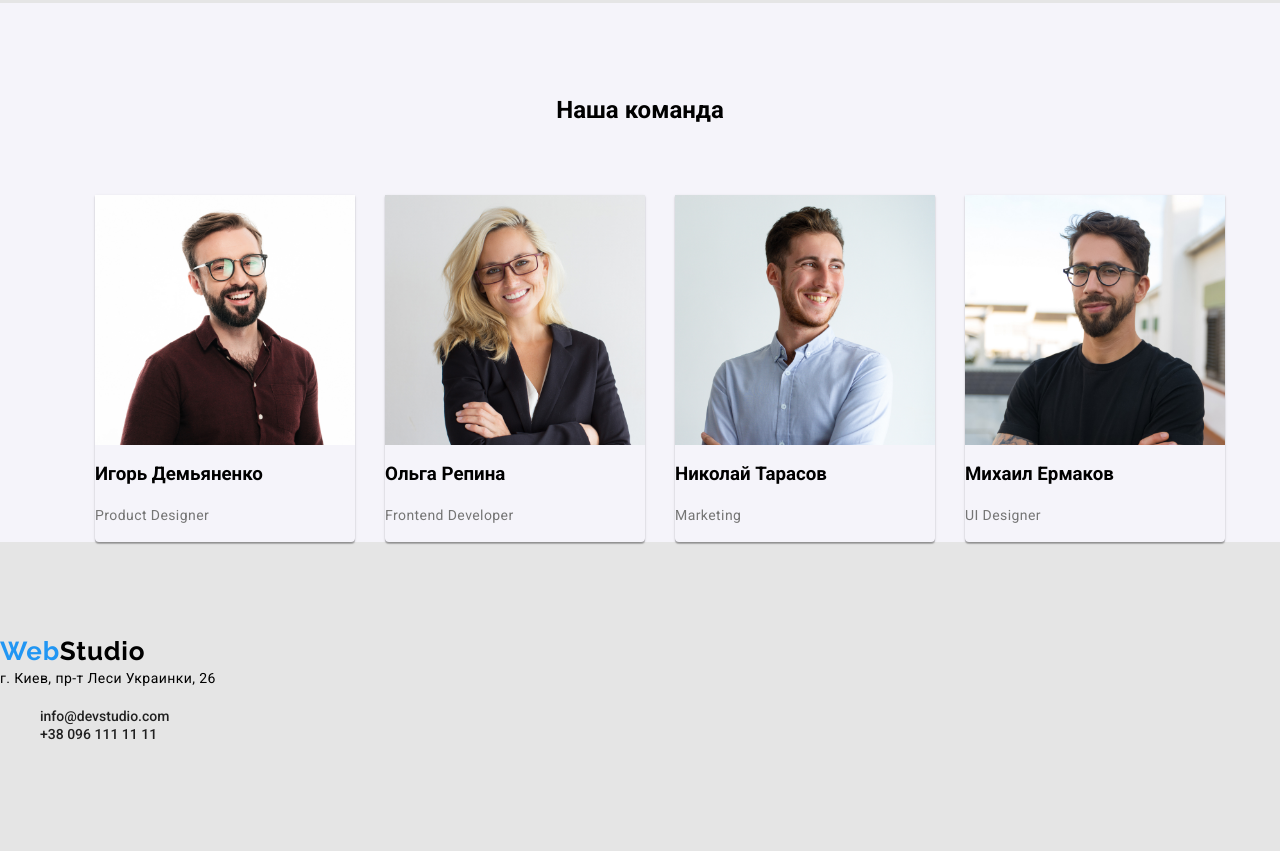
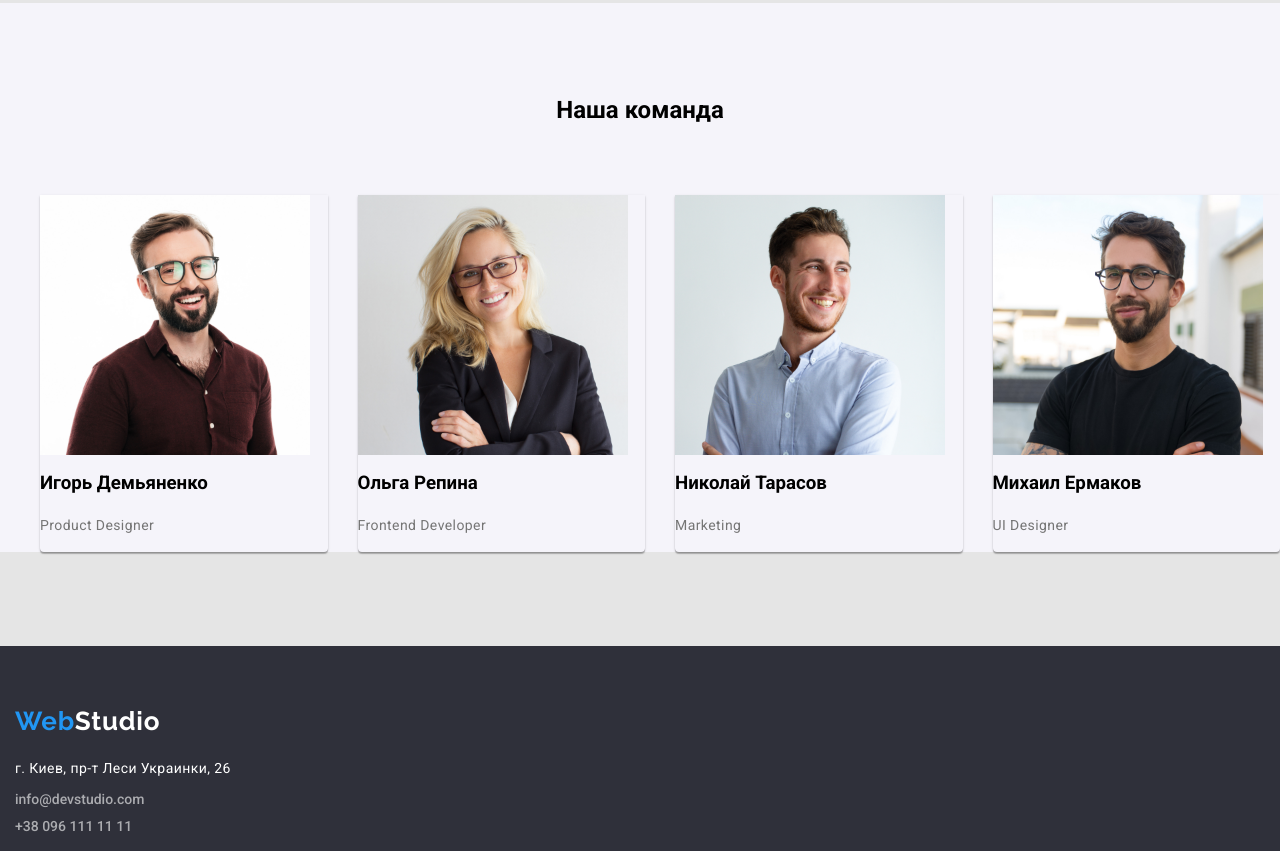
Before and after one commit to danielnedefo/goit-markup-hw-08, a plain HTML site: page index.html in a window 1280 px wide. Shown: the part 1621-2472 px from the top of the page. Before the commit the page ends 2381 px from the top, so only its background shows below. Drawn offline with nearby package versions, Linux system fonts and the light colour scheme.

Commit message:
first
1 страницу доверстал

```diff
--- a/css/styles.css
+++ b/css/styles.css
@@ -52,6 +52,7 @@ font-weight: normal;
 font-size: 14px;
 line-height: 1.71;
 letter-spacing: 0.03em;
+color: white;
 }
 .description-text{
 font-family: Roboto;
@@ -296,5 +297,40 @@ text-indent: 100%;
 }
 .team{
   background: #F5F4FA;
+  /* margin-bottom: 94px; */
+}
+.container-team{
   margin-bottom: 94px;
 }
+.footer-block{
+  box-sizing: border-box;
+  width: 252px;
+  display: flex;
+  flex-direction: column;
+}
+.footer-logo{
+  margin-top: 60px;
+  margin-left: 15px;
+}
+.footer-address{
+  margin-top: 20px;
+  margin-left: 15px;
+}
+.footer-list{
+      padding-inline-start: 0px;
+      list-style-type: none;
+      margin-left: 15px;
+      margin-top: 9px;
+}
+.footer-phone{
+  margin-top: 9px;
+}
+.footer{
+  background: #2F303A;
+}
+.footer-address-color{
+  color: rgba(255, 255, 255, 0.6);
+}
+.nav-title-studio-footer{
+  color: white;
+}
--- a/index.html
+++ b/index.html
@@ -105,7 +105,7 @@
         </div>
       </section>
       <section class="team">
-        <div class="container">
+        <div class="container-team">
           <h2 class="h-center header-team">Наша команда</h2>
         <ul class="remove-markers team-list">
           <li class="team-member">
@@ -132,24 +132,31 @@
         </div>
       </section>
     </main>
-    <footer>
+    <footer class="footer">
+      <div class="footer-block">
+        <div class="footer-logo">
       <a class="nav-title" href="./index.html">
         <span class="nav-title-web">Web</span
-        ><span class="nav-title-studio">Studio</span>
+        ><span class="nav-title-studio-footer">Studio</span>
       </a>
-      <address class="address-font">г. Киев, пр-т Леси Украинки, 26</address>
-      <ul class="remove-markers">
+      </div>
+       <div class="footer-address">
+       <address class="address-font">г. Киев, пр-т Леси Украинки, 26
+       </address>
+       </div>
+       <ul class="footer-list">
         <li>
-          <a class="link-decoration" href="mailto:info@devstudio.com"
+          <a class="link-decoration footer-address-color" href="mailto:info@devstudio.com"
             >info@devstudio.com</a
           >
         </li>
-        <li>
-          <a class="link-decoration" href="tel:+38096111111"
+        <li class="footer-phone">
+          <a class="link-decoration footer-address-color" href="tel:+38096111111"
             >+38 096 111 11 11</a
           >
         </li>
       </ul>
+      </div>
     </footer>
   </body>
 </html>
```
